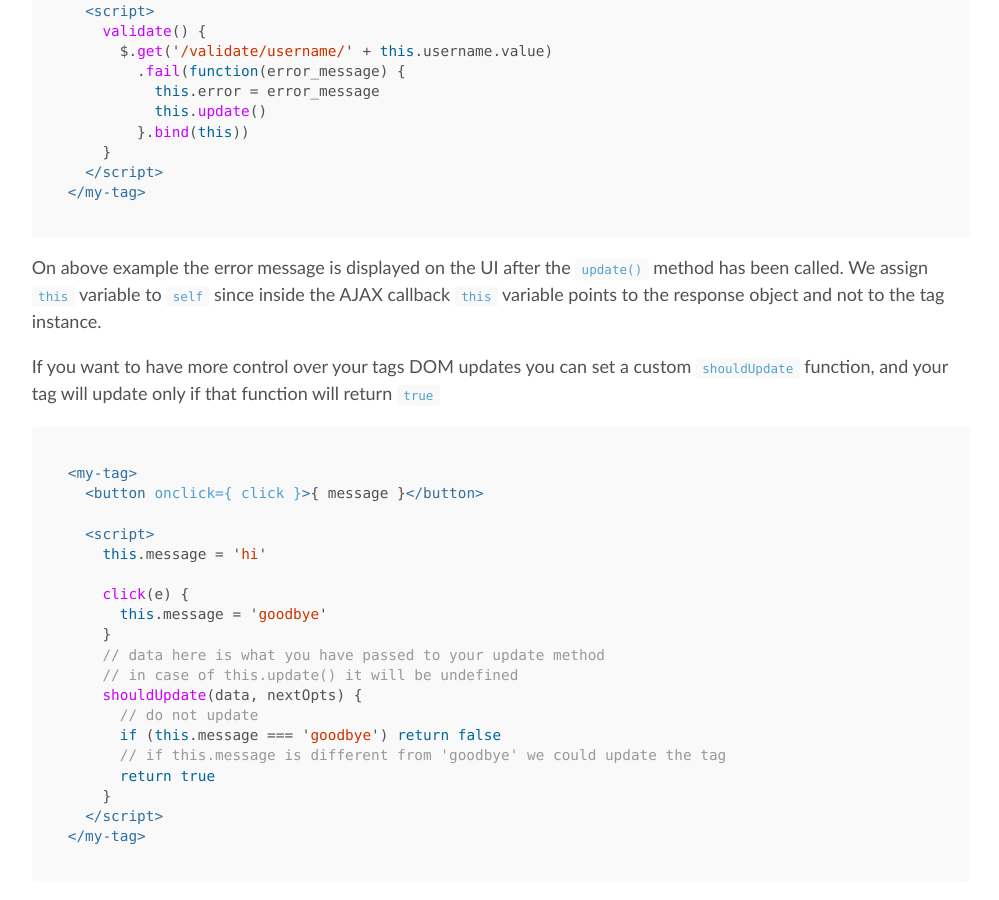
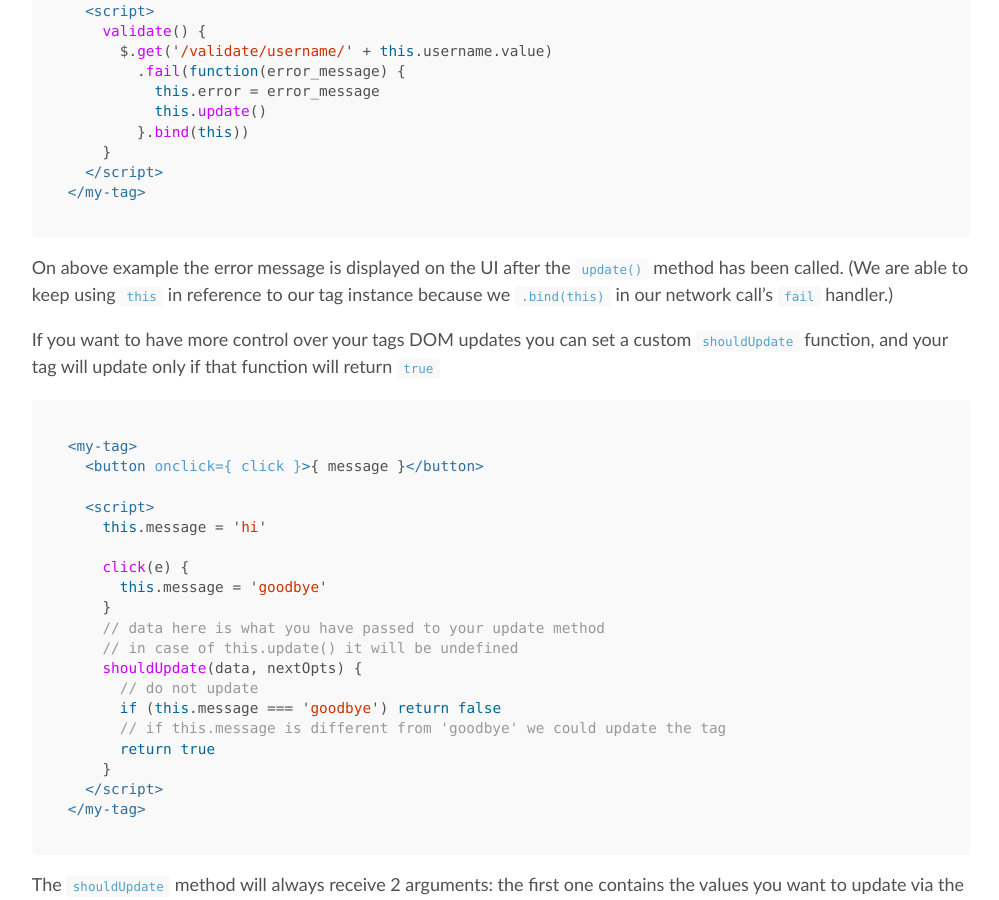
Before and after one commit to riot/riot.github.io, a Jekyll site: the page built from api/index.md, in a window 1280 px wide and 900 px high, scrolled down 6541 px. Shown: the whole window, without its empty margins (139-1138 px from the left). Built offline with Jekyll 4.4.1, drawn with Linux system fonts in a browser that asks for light colours; nearby versions of some CDN libraries; emoji names are drawn with the system emoji font; comment, search, counter and statistics services are not loaded.

Commit message:
Update index.md
Correct an outdated explanation.

````diff
--- a/api/index.md
+++ b/api/index.md
@@ -252,7 +252,7 @@ Other than that riot does not update the UI automatically so you need to call th
 </my-tag>
 ```
 
-On above example the error message is displayed on the UI after the `update()` method has been called. We assign `this` variable to `self` since inside the AJAX callback `this` variable points to the response object and not to the tag instance.
+On above example the error message is displayed on the UI after the `update()` method has been called. (We are able to keep using `this` in reference to our tag instance because we `.bind(this)` in our network call's `fail` handler.)
 
 If you want to have more control over your tags DOM updates you can set a custom `shouldUpdate` function, and your tag will update only if that function will return `true`
 
````
